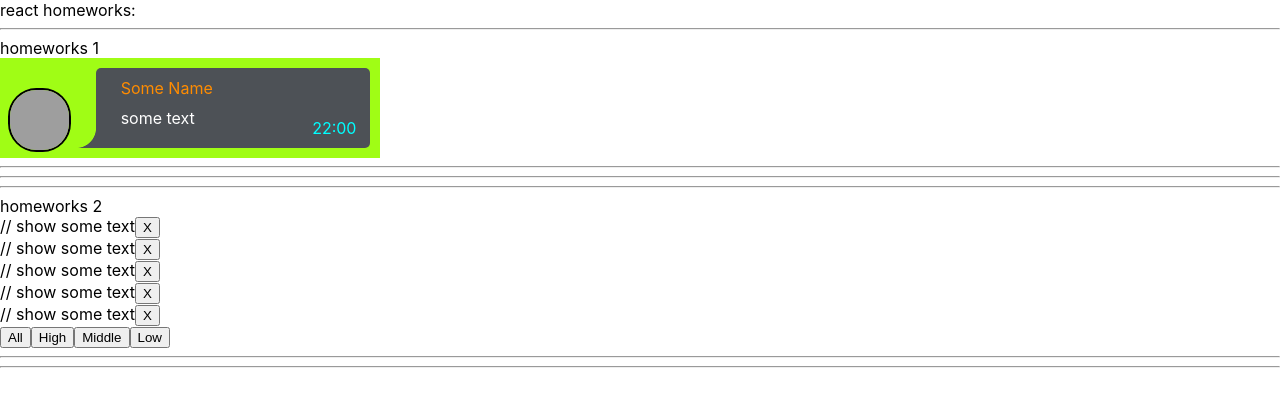
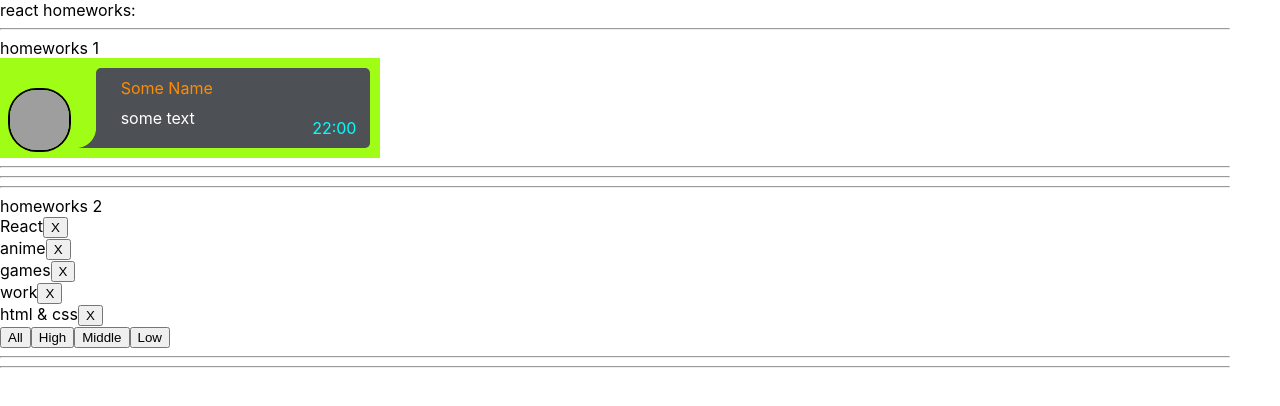
Before and after one commit to artem5511/homeworks, a React (Create React App) app: page / in a window 1280 px wide. Shown: the top 406 px of the page. Built offline with nearby package versions, Linux system fonts and the light colour scheme; grey boxes are pictures that could not be loaded.

Commit message:
Initialize project using Create React App HW2

```diff
--- a/package.json
+++ b/package.json
@@ -1,5 +1,6 @@
 {
   "name": "homeworks",
+  "homepage": "https://artem5511.github.io/homeworks/",
   "version": "0.1.0",
   "private": true,
   "dependencies": {
--- a/src/p1-main/m1-ui/u1-app/App.module.css
+++ b/src/p1-main/m1-ui/u1-app/App.module.css
@@ -1,3 +1,3 @@
 .App {
-
+    margin-right: 50px;
 }
--- a/src/p2-homeworks/h2/Affair.tsx
+++ b/src/p2-homeworks/h2/Affair.tsx
@@ -14,9 +14,8 @@ function Affair(props: AffairPropsType) {
 
     return (
         <div>
-            // show some text
-
-            <button onClick={deleteCallback}>X</button>
+            <span>{props.affair.name}</span>
+            <button onClick={deleteCallback}> X</button>
         </div>
     )
 }
--- a/src/p2-homeworks/h2/Affairs.tsx
+++ b/src/p2-homeworks/h2/Affairs.tsx
@@ -1,10 +1,10 @@
 import React from 'react'
 import Affair from './Affair'
-import {AffairType} from './HW2'
+import {AffairType, FilterType} from './HW2'
 
 type AffairsPropsType = { // need to fix any
     data: any
-    setFilter: any
+    setFilter: (filter: FilterType) => void
     deleteAffairCallback: any
 }
 
@@ -17,13 +17,20 @@ function Affairs(props: AffairsPropsType) {
         />
     ))
 
-    const setAll = () => props.setFilter('all') // need to fix
+    const setAll = () => {
+        props.setFilter('all')
+    }
+    // need to fix
     const setHigh = () => {
+        props.setFilter('low')
     }
     const setMiddle = () => {
+        props.setFilter('middle')
     }
     const setLow = () => {
+        props.setFilter('high')
     }
+
 
     return (
         <div>
--- a/src/p2-homeworks/h2/HW2.tsx
+++ b/src/p2-homeworks/h2/HW2.tsx
@@ -23,8 +23,18 @@ const defaultAffairs: AffairType[] = [ // need to fix any
 // pure helper functions
 export const filterAffairs = (affairs: any, filter: any): any => { // need to fix any
     if (filter === 'all') return affairs
-    else return // need to fix
+    if (filter === 'high') {
+        affairs = affairs.filter((affairs: { priority: string; }) => affairs.priority === 'high')
+    }
+    if (filter === 'low') {
+        affairs = affairs.filter((affairs: { priority: string; }) => affairs.priority === 'low')
+    }
+    if (filter === 'middle') {
+        affairs = affairs.filter((affairs: { priority: string; }) => affairs.priority === 'middle')
+    }// need to fix
+    return affairs
 }
+
 export const deleteAffair = (affairs: AffairType[], _id: number): AffairType[] => {
     return affairs.filter(el => el._id !== _id)
 }
@@ -46,6 +56,7 @@ function HW2() {
                 data={filteredAffairs}
                 setFilter={setFilter}
                 deleteAffairCallback={deleteAffairCallback}
+
             />
 
             <hr/>
```
